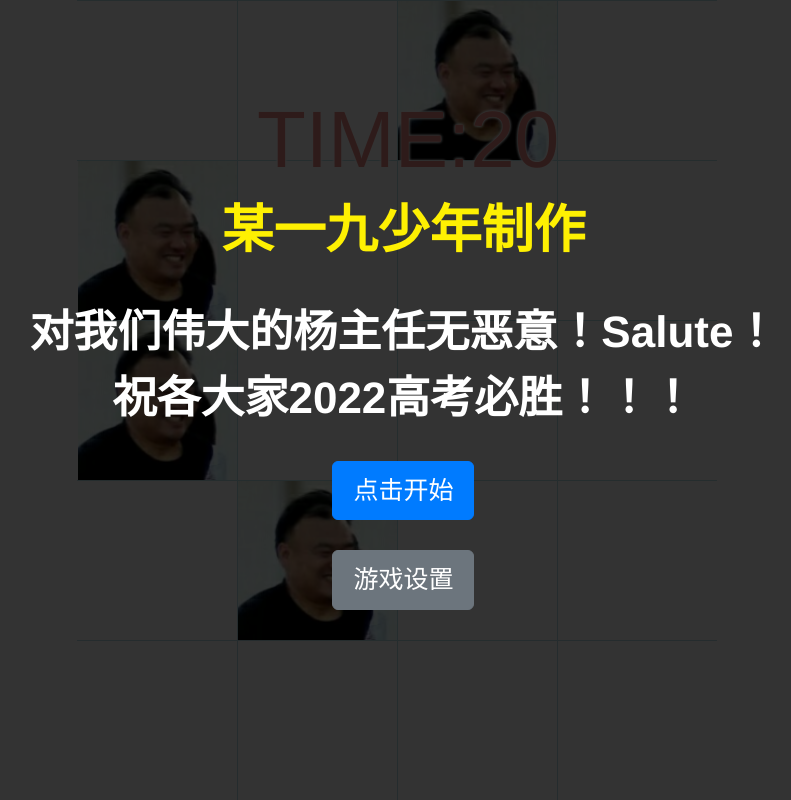
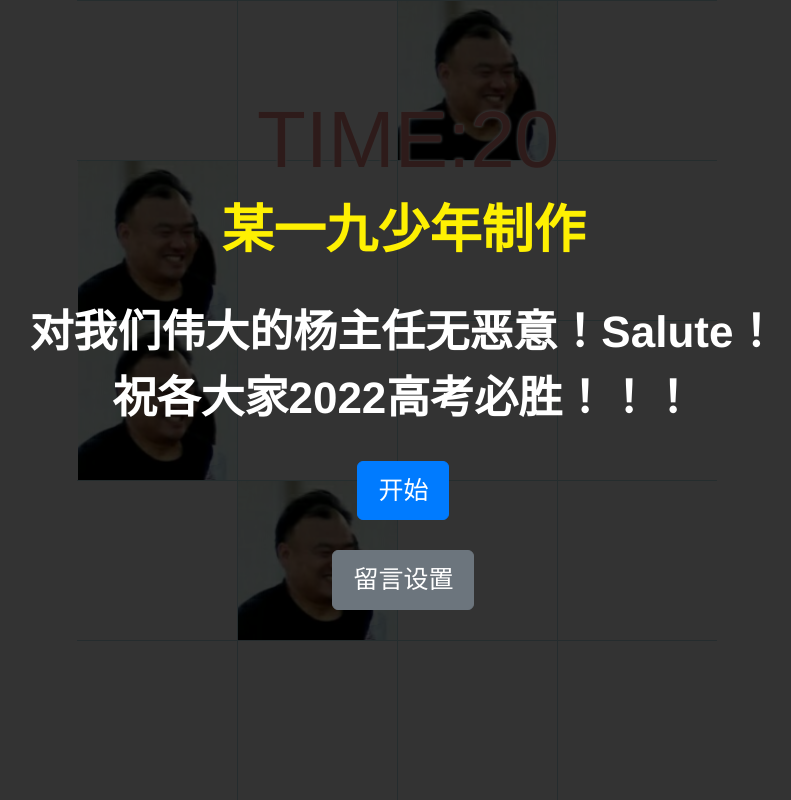
Before and after one commit to limoest/chunchun, a PHP site: page / in a window 1280 px wide. Shown: the whole page, without its empty margins (243-1034 px from the left). Run offline with PHP 8.4, Linux system fonts and the light colour scheme; some libraries are stand-ins or nearby versions.

Commit message:
Update index.php

```diff
--- a/index.php
+++ b/index.php
@@ -45,24 +45,24 @@
                 </div>
                 <br />
                 <div id="btn_group" style="display: block;">
-                    <button type="button" id="ready-btn" class="btn btn-primary loading btn-lg">点击开始</button>
+                    <button type="button" id="ready-btn" class="btn btn-primary loading btn-lg">开始</button>
                     <br /><br />
-                    <button type="button" class="btn btn-secondary btn-lg" onclick="show_setting()">游戏设置</button>
+                    <button type="button" class="btn btn-secondary btn-lg" onclick="show_setting()">留言设置</button>
                 </div>
                 <div id="setting" style="display: none;">
                     <div class="input-group mb-3">
                         <div class="input-group-prepend">
                             <span class="input-group-text" id="basic-addon1">名字</span>
                         </div>
-                        <input type="text" id="username" class="form-control" maxlength=8 placeholder="用于纪录排行(特殊字符会被过滤)" aria-label="username" aria-describedby="basic-addon1">
+                        <input type="text" id="username" class="form-control" maxlength=8 placeholder="用于纪录排行" aria-label="username" aria-describedby="basic-addon1">
                     </div>
                     <div class="input-group mb-3">
                         <div class="input-group-prepend">
-                            <span class="input-group-text" id="basic-addon1">留言</span>
+                            <span class="input-group-text" id="basic-addon1">你想说的话</span>
                         </div>
-                        <input type="text" id="message" class="form-control" maxlength=50 placeholder="禁广告/脏话(本项可不填)" aria-label="username" aria-describedby="basic-addon1">
+                        <input type="text" id="message" class="form-control" maxlength=50 placeholder="禁广告" aria-label="username" aria-describedby="basic-addon1">
                     </div>
-                    <button type="button" class="btn btn-secondary btn-lg" onclick="show_btn();save_cookie();">完成</button>
+                    <button type="button" class="btn btn-secondary btn-lg" onclick="show_btn();save_cookie();">OK啦</button>
                 </div>
             </div>
         </div>
```
